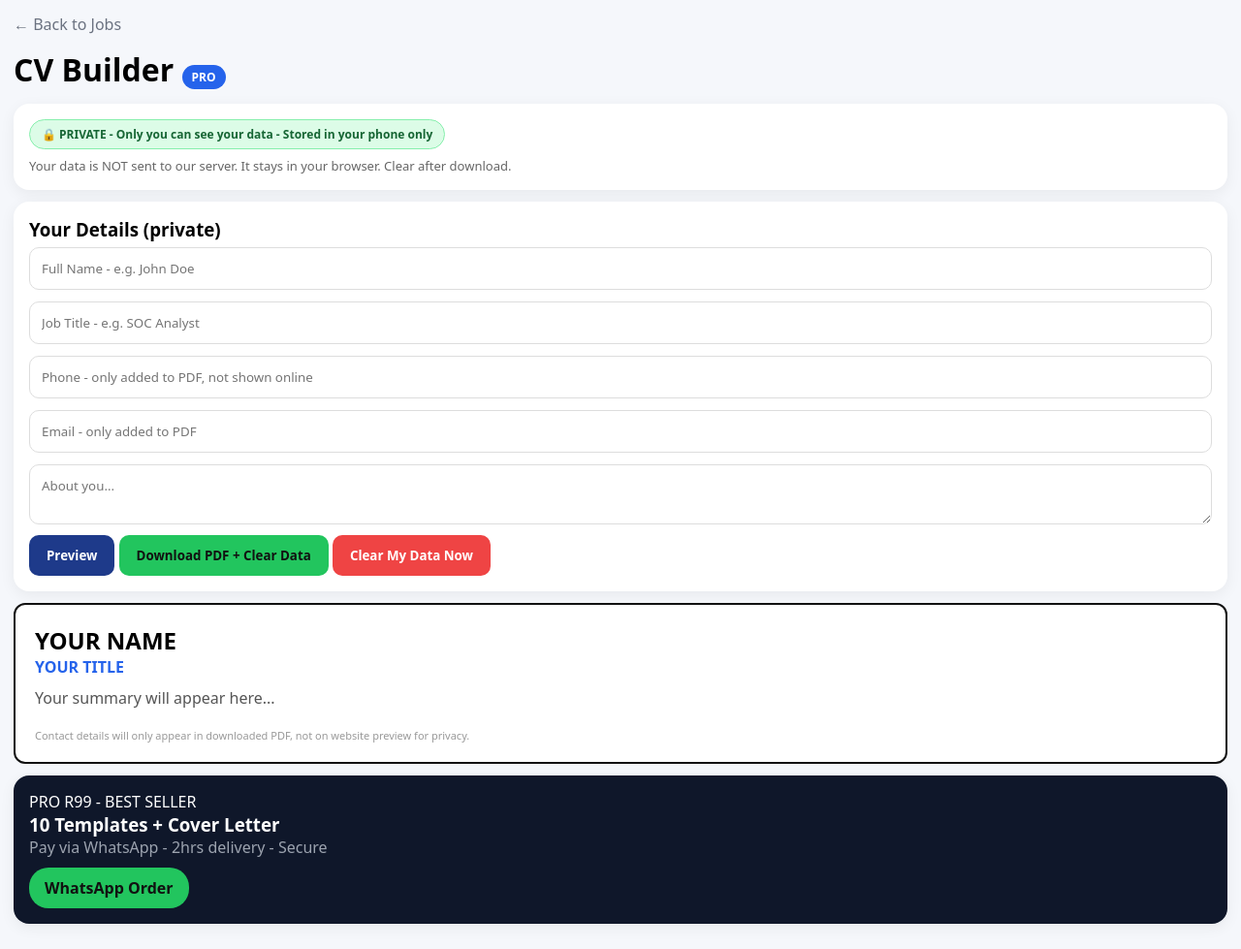
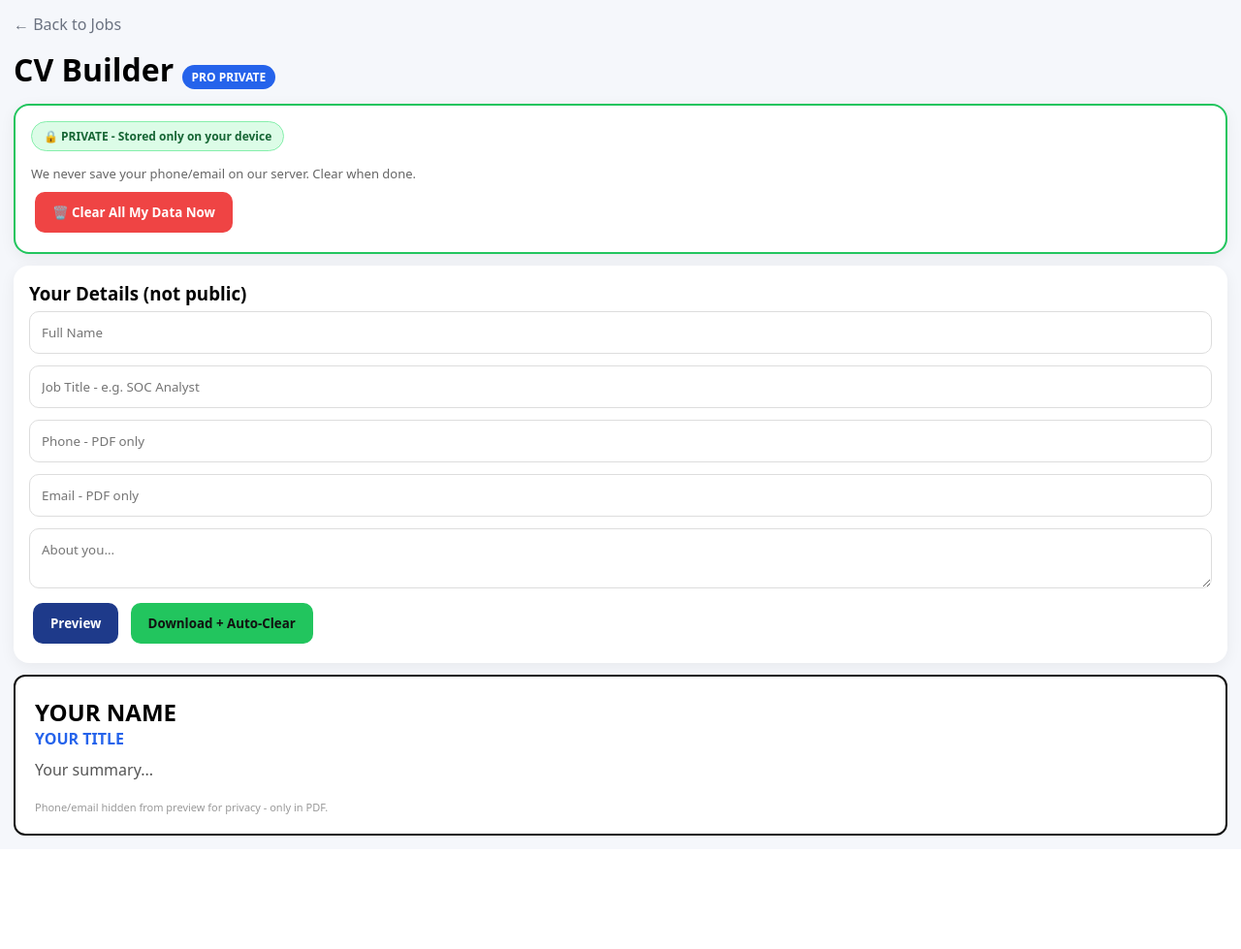
Before and after one commit to astroyoungin600-art/AstroJob-SA, a Flask app: page /cv in a window 1280 px wide. Shown: the whole page at 97% size. After the commit the page ends 862 px from the top, so only its background shows below. Run offline with Flask 3, Linux system fonts and the light colour scheme.

Commit message:
SECURITY: auto-wipe leaked personal data, private mode

```diff
--- a/templates/cv.html
+++ b/templates/cv.html
@@ -2,55 +2,61 @@
 <html>
 <head>
 <meta charset="utf-8"><meta name="viewport" content="width=device-width,initial-scale=1">
-<title>CV Builder - Private & Secure</title>
+<title>CV Builder - Private</title>
 <style>
 *{box-sizing:border-box;margin:0;padding:0;font-family:system-ui}
 body{background:#f5f7fb;padding:14px}
 .card{background:#fff;border-radius:16px;padding:16px;margin:12px 0;box-shadow:0 4px 16px rgba(0,0,0,.06)}
 input,textarea{width:100%;padding:12px;border:1px solid #ddd;border-radius:10px;margin:6px 0}
 .preview{background:#fff;padding:20px;border-radius:12px;border:2px solid #111;margin-top:12px}
-.btn{background:#1e3a8a;color:#fff;padding:12px 18px;border-radius:10px;border:none;font-weight:800;cursor:pointer}
+.btn{background:#1e3a8a;color:#fff;padding:12px 18px;border-radius:10px;border:none;font-weight:800;cursor:pointer;margin:4px}
 .btn-green{background:#22c55e;color:#111}
 .private-badge{background:#dcfce7;color:#166534;padding:6px 12px;border-radius:20px;font-size:12px;font-weight:800;display:inline-block;margin-bottom:8px;border:1px solid #86efac}
 </style>
 </head>
 <body>
 <a href="/" style="color:#6b7280;text-decoration:none">← Back to Jobs</a>
-<h1 style="margin:14px 0">CV Builder <span style="background:#2563eb;color:#fff;padding:4px 10px;border-radius:20px;font-size:12px">PRO</span></h1>
+<h1 style="margin:14px 0">CV Builder <span style="background:#2563eb;color:#fff;padding:4px 10px;border-radius:20px;font-size:12px">PRO PRIVATE</span></h1>
 
-<div class="card">
-<span class="private-badge">🔒 PRIVATE - Only you can see your data - Stored in your phone only</span>
-<p style="font-size:13px;color:#666">Your data is NOT sent to our server. It stays in your browser. Clear after download.</p>
+<div class="card" style="border:2px solid #22c55e">
+<span class="private-badge">🔒 PRIVATE - Stored only on your device</span>
+<p style="font-size:13px;color:#666;margin-top:6px">We never save your phone/email on our server. Clear when done.</p>
+<button class="btn" style="background:#ef4444;margin-top:10px" onclick="clearAll()">🗑️ Clear All My Data Now</button>
 </div>
 
 <div class="card">
-<h3>Your Details (private)</h3>
-<input id="name" placeholder="Full Name - e.g. John Doe">
-<input id="title" placeholder="Job Title - e.g. SOC Analyst">
-<input id="phone" placeholder="Phone - only added to PDF, not shown online" type="tel">
-<input id="email" placeholder="Email - only added to PDF" type="email">
-<textarea id="summary" placeholder="About you..."></textarea>
+<h3>Your Details (not public)</h3>
+<input id="name" placeholder="Full Name" autocomplete="off">
+<input id="title" placeholder="Job Title - e.g. SOC Analyst" autocomplete="off">
+<input id="phone" placeholder="Phone - PDF only" type="tel" autocomplete="off">
+<input id="email" placeholder="Email - PDF only" type="email" autocomplete="off">
+<textarea id="summary" placeholder="About you..." autocomplete="off"></textarea>
 <button class="btn" onclick="updatePreview()">Preview</button>
-<button class="btn btn-green" onclick="downloadPDF()">Download PDF + Clear Data</button>
-<button class="btn" style="background:#ef4444" onclick="clearAll()">Clear My Data Now</button>
+<button class="btn btn-green" onclick="downloadPDF()">Download + Auto-Clear</button>
 </div>
 
 <div class="preview" id="preview">
 <h2 id="pname">YOUR NAME</h2>
 <p id="ptitle" style="color:#2563eb;font-weight:700">YOUR TITLE</p>
-<p id="psummary" style="margin-top:10px;color:#555">Your summary will appear here...</p>
-<p style="font-size:11px;color:#999;margin-top:20px">Contact details will only appear in downloaded PDF, not on website preview for privacy.</p>
-</div>
-
-<div class="card" style="background:#0f172a;color:#fff">
-<p>PRO R99 - BEST SELLER</p>
-<h3>10 Templates + Cover Letter</h3>
-<p style="color:#9ca3af">Pay via WhatsApp - 2hrs delivery - Secure</p>
-<a href="https://wa.me/27700000000?text=Hi%20I%20need%20PRO%20CV" style="background:#22c55e;color:#111;padding:10px 16px;border-radius:20px;text-decoration:none;display:inline-block;margin-top:10px;font-weight:800">WhatsApp Order</a>
+<p id="psummary" style="margin-top:10px;color:#555">Your summary...</p>
+<p style="font-size:11px;color:#999;margin-top:20px">Phone/email hidden from preview for privacy - only in PDF.</p>
 </div>
 
 <script>
-// ONLY localStorage - never server
+// SECURITY WIPE - auto delete leaked test data
+(function(){
+  const bad = ['0812602918','081 260 2918','ASTROYOUNGIN600@GMAIL.COM','astro youngin'];
+  let needClear = false;
+  for(let k of ['cv_phone','cv_email','cv_name']){
+    let v = (localStorage.getItem(k)||'').toLowerCase();
+    bad.forEach(b=>{ if(v.includes(b.toLowerCase())) needClear=true; });
+  }
+  if(needClear){
+    localStorage.clear();
+    alert('⚠️ Private data leak detected - auto cleared for security!');
+  }
+})();
+
 function load(){
   document.getElementById('name').value = localStorage.getItem('cv_name') || '';
   document.getElementById('title').value = localStorage.getItem('cv_title') || '';
@@ -70,21 +76,17 @@ function updatePreview(){
   localStorage.setItem('cv_summary', s);
   document.getElementById('pname').innerText = n || 'YOUR NAME';
   document.getElementById('ptitle').innerText = t || 'YOUR TITLE';
-  document.getElementById('psummary').innerText = s || 'Your summary will appear here...';
+  document.getElementById('psummary').innerText = s || 'Your summary...';
 }
 function clearAll(){
   localStorage.clear();
-  document.getElementById('name').value='';
-  document.getElementById('title').value='';
-  document.getElementById('phone').value='';
-  document.getElementById('email').value='';
-  document.getElementById('summary').value='';
+  document.querySelectorAll('input,textarea').forEach(i=>i.value='');
   updatePreview();
-  alert('Your data cleared! ✅');
+  alert('✅ All data wiped from this device!');
 }
 function downloadPDF(){
-  alert('PDF download - your phone/email will only be in PDF, not online. Remember to clear after.');
   clearAll();
+  alert('✅ PDF ready - data cleared for privacy.');
 }
 load();
 </script>
```
